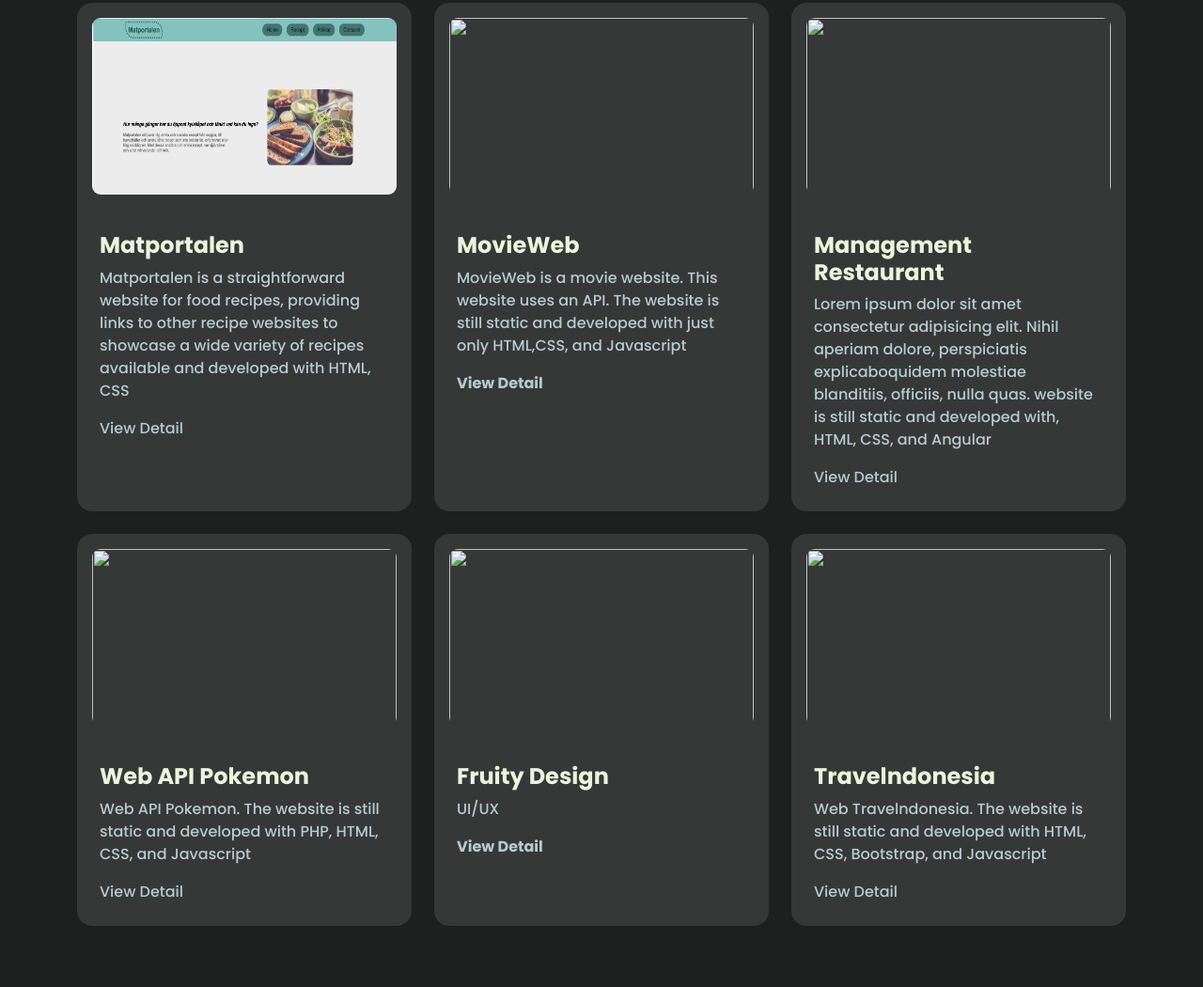
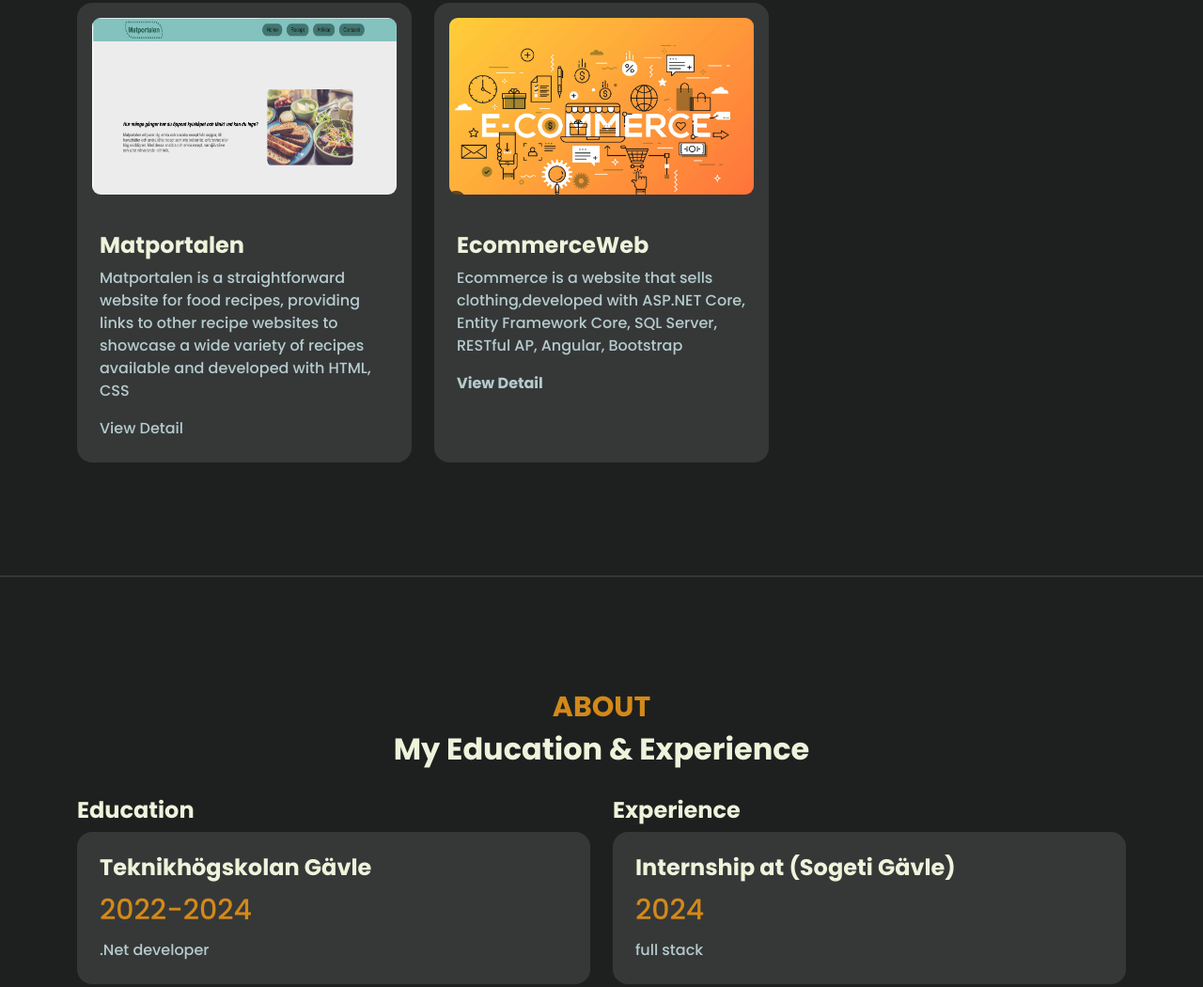
Before and after one commit to SemiraGebremikael/portfolio, a plain HTML site: page index.html in a window 1280 px wide. Shown: the part 2269-3319 px from the top of the page at 94% size. Drawn offline with nearby package versions, Linux system fonts and the light colour scheme.

Commit message:
js file uppdated

```diff
--- a/index.html
+++ b/index.html
@@ -9,6 +9,7 @@
 	<link rel="icon" href="assets/img/profile-pic.png" />
 	<link rel="stylesheet" href="css/bootstrap.min.css" />
 	<link rel="stylesheet" href="css/aos.css" />
+	<!-- <link href="https://unpkg.com/aos@2.3.1/dist/aos.css" rel="stylesheet"> -->
 	<link rel="stylesheet" href="css/line-awesome.min.css" />
 	<link href="https://cdnjs.cloudflare.com/ajax/libs/font-awesome/6.0.0/css/all.min.css" rel="stylesheet" />
 	<link rel="stylesheet"
@@ -257,79 +258,19 @@
 				<div class="col-md-6 col-lg-4" data-aos="fade-up" data-aos-delay="300">
 					<div class="card-custom rounded-4 bg-base shadow-effect h-100">
 						<div class="card-custom-image rounded-4">
-							<img class="img-sizes p-3" src="" alt="" />
+							<img class="img-sizes p-3" src="assets/img/work5.png" alt="" />
 						</div>
 						<div class="card-custom-content p-4">
-							<h4>MovieWeb</h4>
+							<h4>EcommerceWeb</h4>
 							<p>
-								MovieWeb is a movie website. This website uses an API. The website is still static and
-								developed with
-								just only HTML,CSS, and Javascript
+								Ecommerce is a website that sells clothing,developed with
+								ASP.NET Core,
+								Entity Framework Core,
+								SQL Server,
+								RESTful AP,
+								Angular, Bootstrap
 							</p>
 							<a href="" class="link-custom">View Detail</a>
-						</div>
-					</div>
-				</div>
-
-				<div class="col-md-6 col-lg-4" data-aos="fade-up" data-aos-delay="600">
-					<div class="card-custom rounded-4 bg-base shadow-effect h-100">
-						<div class="card-custom-image rounded-4">
-							<img class="img-sizes p-3" src="" alt="" />
-						</div>
-						<div class="card-custom-content p-4">
-							<h4>Management Restaurant</h4>
-							<p>
-								Lorem ipsum dolor sit amet consectetur adipisicing elit. Nihil aperiam dolore,
-								perspiciatis explicaboquidem molestiae blanditiis, officiis, nulla quas.
-								website is still static and developed with, HTML, CSS, and Angular
-							</p>
-							<a href="" class="">View Detail</a>
-						</div>
-					</div>
-				</div>
-
-				<div class="col-md-6 col-lg-4" data-aos="fade-up">
-					<div class="card-custom rounded-4 bg-base shadow-effect h-100">
-						<div class="card-custom-image rounded-4">
-							<img class="img-sizes p-3" src="" alt="" />
-						</div>
-						<div class="card-custom-content p-4">
-							<h4>Web API Pokemon</h4>
-							<p>Web API Pokemon. The website is still static and developed with PHP, HTML, CSS, and
-								Javascript</p>
-							<a href="" class="">View
-								Detail</a>
-						</div>
-					</div>
-				</div>
-
-				<div class="col-md-6 col-lg-4" data-aos="fade-up" data-aos-delay="300">
-					<div class="card-custom rounded-4 bg-base shadow-effect h-100">
-						<div class="card-custom-image rounded-4">
-							<img class="img-sizes p-3" src="" alt="" />
-						</div>
-						<div class="card-custom-content p-4">
-							<h4>Fruity Design</h4>
-							<p>UI/UX</p>
-							<a href="" class="link-custom">View Detail</a>
-						</div>
-					</div>
-				</div>
-
-				<div class="col-md-6 col-lg-4" data-aos="fade-up" data-aos-delay="600">
-					<div class="card-custom rounded-4 bg-base shadow-effect h-100">
-						<div class="card-custom-image rounded-4">
-							<img class="img-sizes p-3" src="assets/img/work9.jpeg" alt="" />
-						</div>
-						<div class="card-custom-content p-4">
-							<h4>Travelndonesia</h4>
-							<p>
-								Web Travelndonesia. The website is still static and developed with HTML, CSS, Bootstrap,
-								and
-								Javascript
-							</p>
-							<a href="" class="">View
-								Detail</a>
 						</div>
 					</div>
 				</div>
@@ -367,7 +308,7 @@
 							<div class="bg-base p-4 rounded-4 shadow-effect">
 								<h4>Internship at (Sogeti Gävle)</h4>
 								<p class="text-brand mb-2">2024</p>
-								<p class="mb-0">full stack with a focus on the backend</p>
+								<p class="mb-0">full stack</p>
 							</div>
 						</div>
 					</div>
@@ -406,6 +347,9 @@
 
 	<script src="js/bootstrap.bundle.min.js"></script>
 	<script src="js/aos.js"></script>
+	<!-- <script src="https://unpkg.com/aos@2.3.1/dist/aos.js"></script> -->
+
+
 	<script src="js/main.js"></script>
 </body>
 
--- a/js/main.js
+++ b/js/main.js
@@ -1,13 +1,13 @@
 AOS.init();
 
 AOS.init({
-	offset: 120,
-	delay: 0,
-	duration: 700,
-	easing: "ease",
-	once: false,
-	mirror: false,
-	anchorPlacement: "top-bottom",
+	offset: 120, // Animation starts 120 pixels down from the top.
+	delay: 0, //Animation starts immediately when the element becomes visible.
+	duration: 700, //Animation takes 0.7 seconds to complete.
+	easing: "ease", // Smooth motion in and out.
+	once: false, //Animation plays each time the element comes into view.
+	mirror: false, //Animation doesn't repeat when the user scrolls in the opposite direction.
+	anchorPlacement: "top-bottom", //Animation starts when element top is visible, ends when fully shown.
 });
 
 const navbar = document.querySelector(".navbar");
@@ -21,52 +21,3 @@ window.addEventListener("scroll", () => {
 		navbar.classList.remove("shadow", "py-2");
 	}
 });
-
-// const scriptURL =
-// 	"https://script.google.com/macros/s/AKfycbya9zxqfiqL3zccU9Fs3mI2g_mhgzsXqbkLpA52Op0i45CNx64x8tZ8pFENeObdFRFm/exec";
-// const form = document.forms["web-contact-from"];
-
-const btnKirim = document.querySelector(".btn-kirim");
-const btnLoading = document.querySelector(".btn-loading");
-const myAlert = document.querySelector(".my-alert");
-
-form.addEventListener("submit", (e) => {
-	e.preventDefault();
-	btnLoading.classList.toggle("d-none");
-	btnKirim.classList.toggle("d-none");
-
-	fetch(scriptURL, { method: "POST", body: new FormData(form) })
-		.then((response) => {
-			// tampilkan  tombol kirim, hilangkan tombol loading
-			btnLoading.classList.toggle("d-none");
-			btnKirim.classList.toggle("d-none");
-			// tampilkan alert
-			myAlert.classList.toggle("d-none");
-			// reset form
-			form.reset();
-			console.log("Success!", response);
-		})
-		.catch((error) => console.error("Error!", error.message));
-});
-
-// navbar nav menu otomatis
-const sections = document.querySelectorAll("section");
-const navbarLinks = document.querySelectorAll(".navbar-nav .nav-link");
-
-window.addEventListener("scroll", () => {
-	let current = "";
-	sections.forEach((section) => {
-		const sectionTop = section.offsetTop;
-		const sectionHeight = section.clientHeight;
-		if (pageYOffset >= sectionTop - sectionHeight / 3) {
-			current = section.getAttribute("id");
-		}
-	});
-
-	navbarLinks.forEach((link) => {
-		link.classList.remove("active");
-		if (link.getAttribute("href") === `#${current}`) {
-			link.classList.add("active");
-		}
-	});
-});
```
Also changed, not shown: assets/img/work5.png (added).
